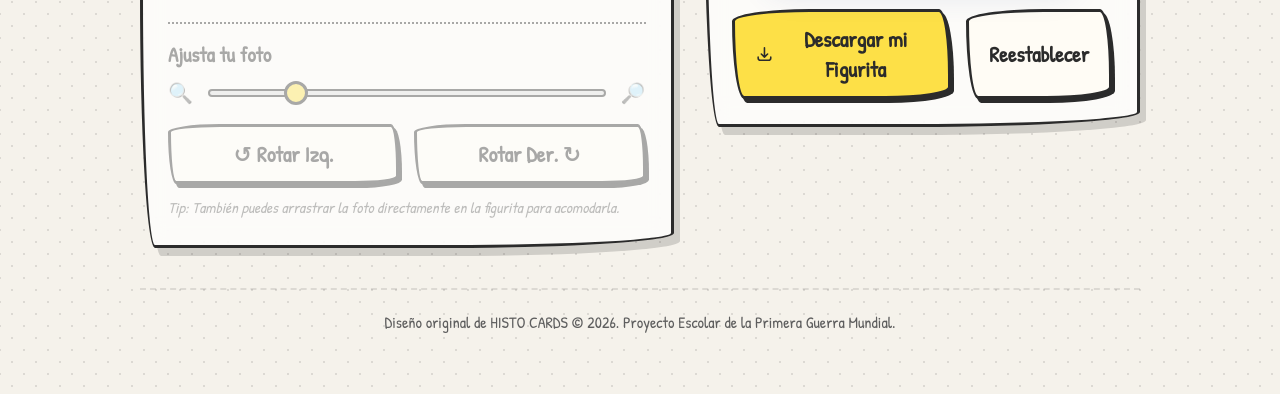
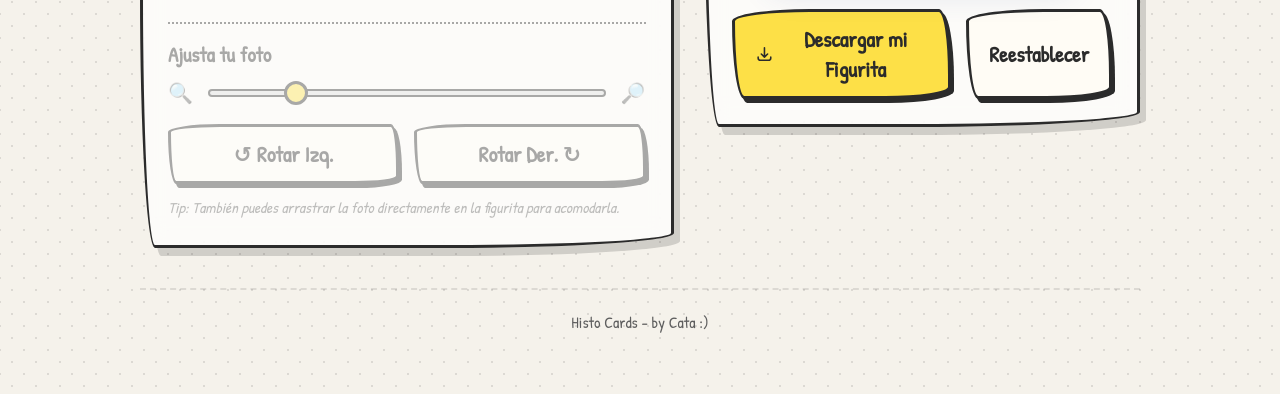
Before and after one commit to recorridaplus/figus, a website: page index.html in a window 1280 px wide. Shown: the part 850-1244 px from the top of the page. Drawn offline with nearby package versions, Linux system fonts and the light colour scheme; a web font is replaced by a local one.

Commit message:
Fix: Update app footer text to 'Histo Cards - by Cata :)'

```diff
--- a/index.html
+++ b/index.html
@@ -313,7 +313,7 @@
         </main>
 
         <footer class="app-footer">
-            <p>Diseño original de HISTO CARDS &copy; 2026. Proyecto Escolar de la Primera Guerra Mundial.</p>
+            <p>Histo Cards - by Cata :)</p>
         </footer>
     </div>
 </body>
```
